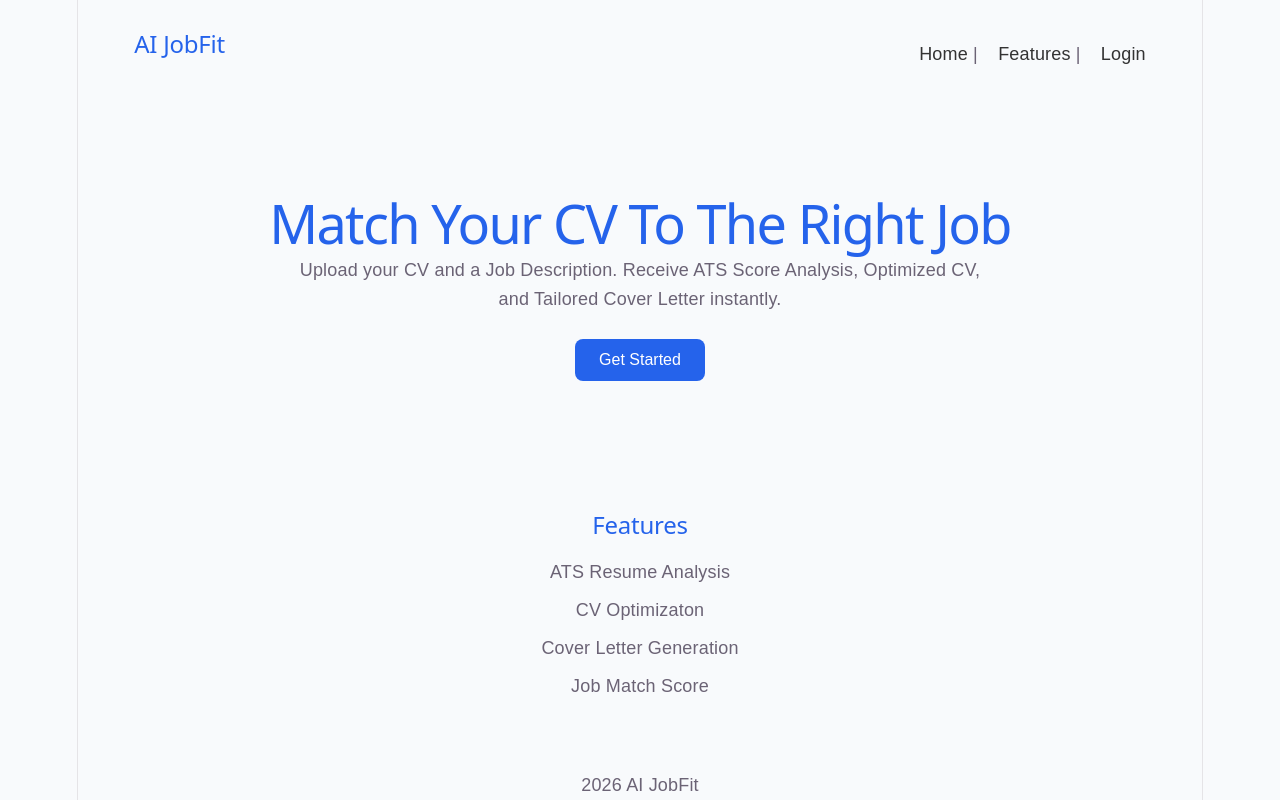
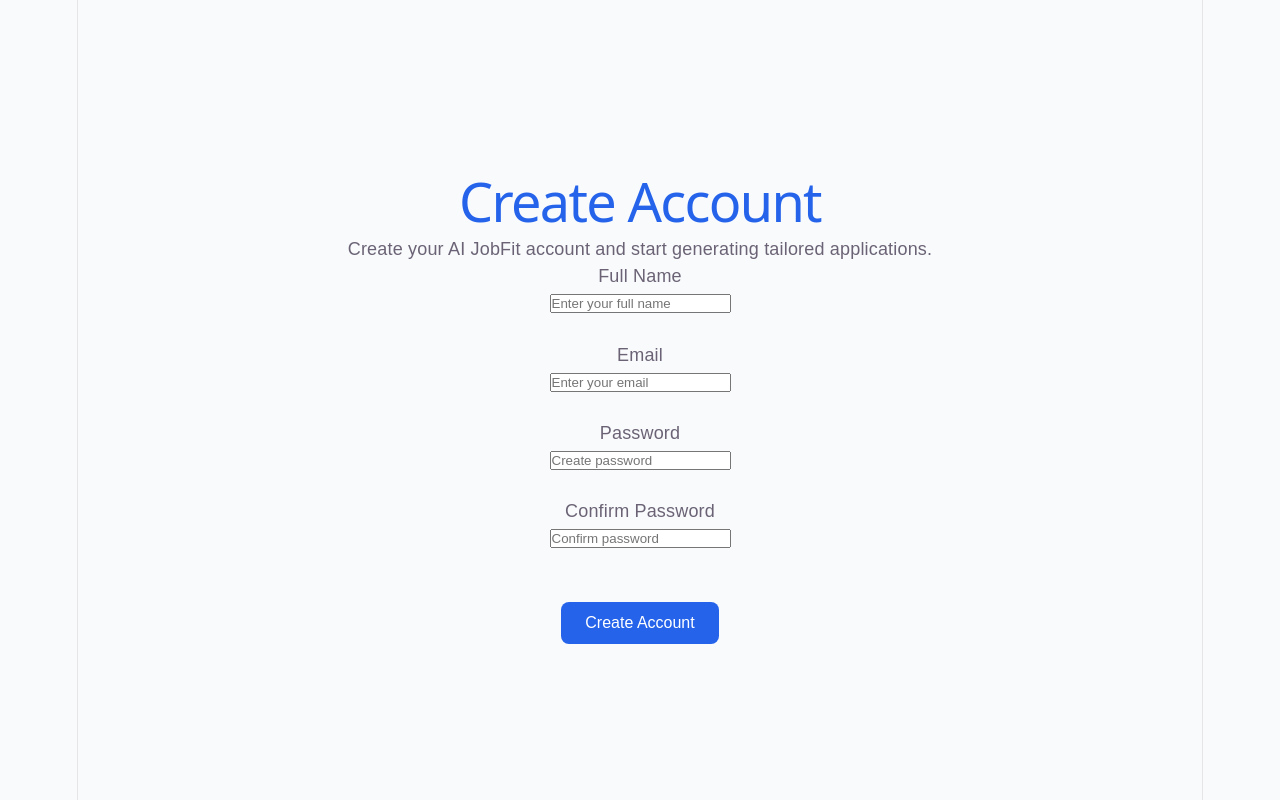
Before and after one commit to samohtDev/ai-jobfit, a React (Vite) app: page /register in a window 1280 px wide. Built offline with nearby package versions, Linux system fonts and the light colour scheme.

Commit message:
Configure application route

```diff
--- a/src/App.jsx
+++ b/src/App.jsx
@@ -1,10 +1,10 @@
-import LandingPage from "./pages/LandingPage";
 import "./assets/Layout.css";
 import "./assets/ComponentStyles.css";
-// import LoginPage from "./pages/LoginPage";
+
+import AppRoutes from "./routes/AppRoutes";
 
 function App() {
-  return <LandingPage />
+  return <AppRoutes />;
 }
 
 export default App;
--- a/src/components/Navbar.jsx
+++ b/src/components/Navbar.jsx
@@ -1,4 +1,6 @@
-// Main navigation that is displayed at the top of the landing page
+// Main navigation displayed at the top of the landing page
+
+import { Link } from "react-router-dom";
 
 function Navbar() {
   return (
@@ -6,11 +8,11 @@
       <h2>AI JobFit</h2>
 
       <div>
-                <a href="#">Home</a>
-                {"  |   "}
-                <a href="#">Features</a>
-                {"  |   "}
-                <a href="#">Login</a>
+        <Link to="/">Home</Link>
+        {" | "}
+        <Link to="/login">Login</Link>
+        {" | "}
+        <Link to="/register">Register</Link>
       </div>
     </nav>
   );
--- /dev/null
+++ b/src/routes/AppRoutes.jsx
@@ -0,0 +1,23 @@
+// Central routing configuration for AI JobFit
+
+import { BrowserRouter, Routes, Route } from "react-router-dom";
+
+import LandingPage from "../pages/LandingPage";
+import LoginPage from "../pages/LoginPage";
+import RegisterPage from "../pages/RegisterPage";
+
+function AppRoutes() {
+  return (
+    <BrowserRouter>
+      <Routes>
+        <Route path="/" element={<LandingPage />} />
+
+        <Route path="/login" element={<LoginPage />} />
+
+        <Route path="/register" element={<RegisterPage />} />
+      </Routes>
+    </BrowserRouter>
+  );
+}
+
+export default AppRoutes;
```
Lines whose indentation alone changed are shown as unchanged.
